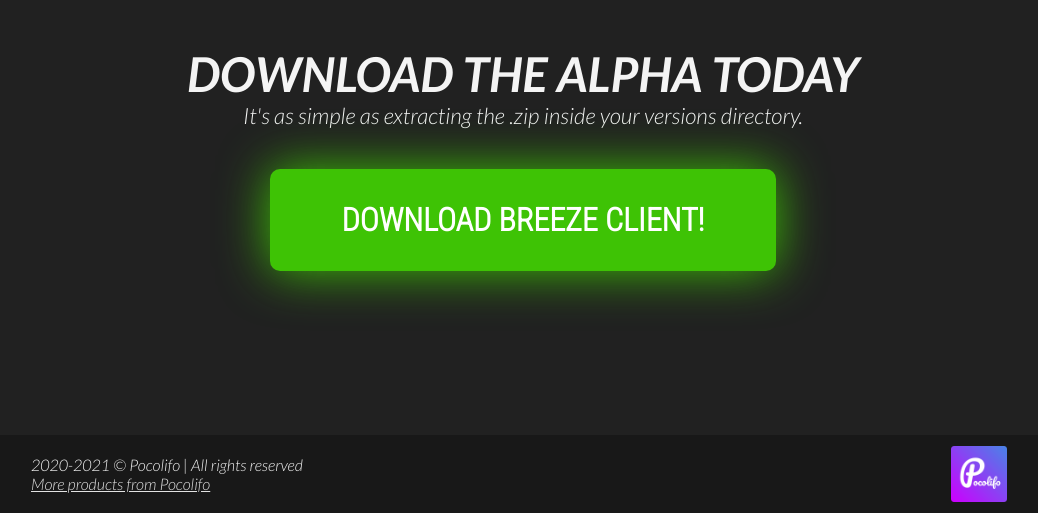
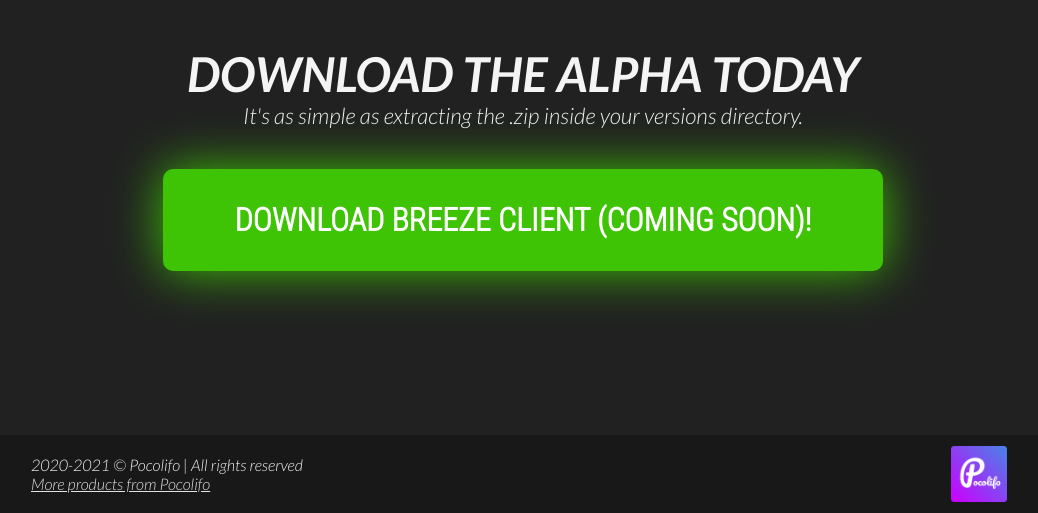
Before and after one commit to YoungerMax/BCWebsite, a plain HTML site: page index.html in a window 1280 px wide. Shown: the part 3346-3859 px from the top of the page, without its empty margins (117-1155 px from the left). Drawn offline with Linux system fonts and the light colour scheme.

Commit message:
Versions are not available at this time

```diff
--- a/index.html
+++ b/index.html
@@ -62,7 +62,7 @@
         <h1>Download the Alpha today</h1>
         <p>It's as simple as extracting the .zip inside your versions directory.</p>
         <!-- <p>It's as simple as downloading and running the .jar file. Please make sure you have Java installed!</p> -->
-        <button class="download">Download Breeze Client!</button>
+        <button class="download">Download Breeze Client (Coming Soon)!</button>
       </div>
 
       <a class="dwnld-a" href="https://github.com/YoungerMax/BreezeClientWebsite/releases/download/v0.7.1/BreezeClient_0.7.1.zip" target="_blank">Not working? Click here!</a>
```
